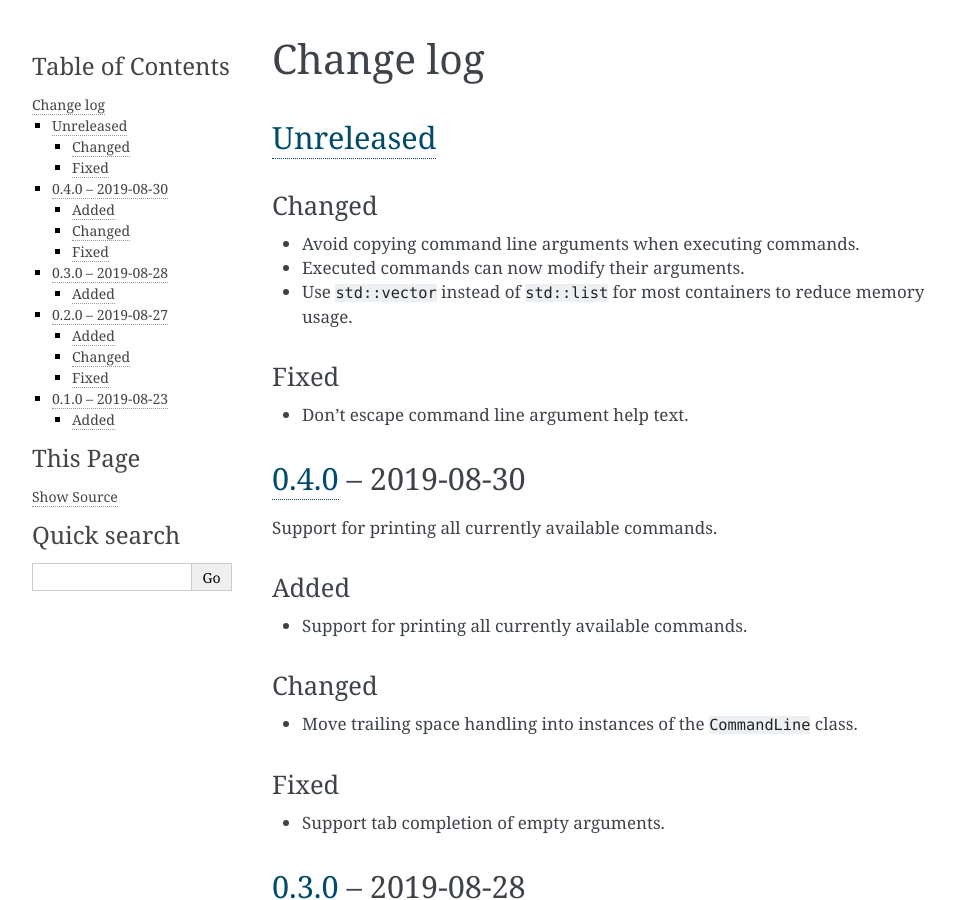
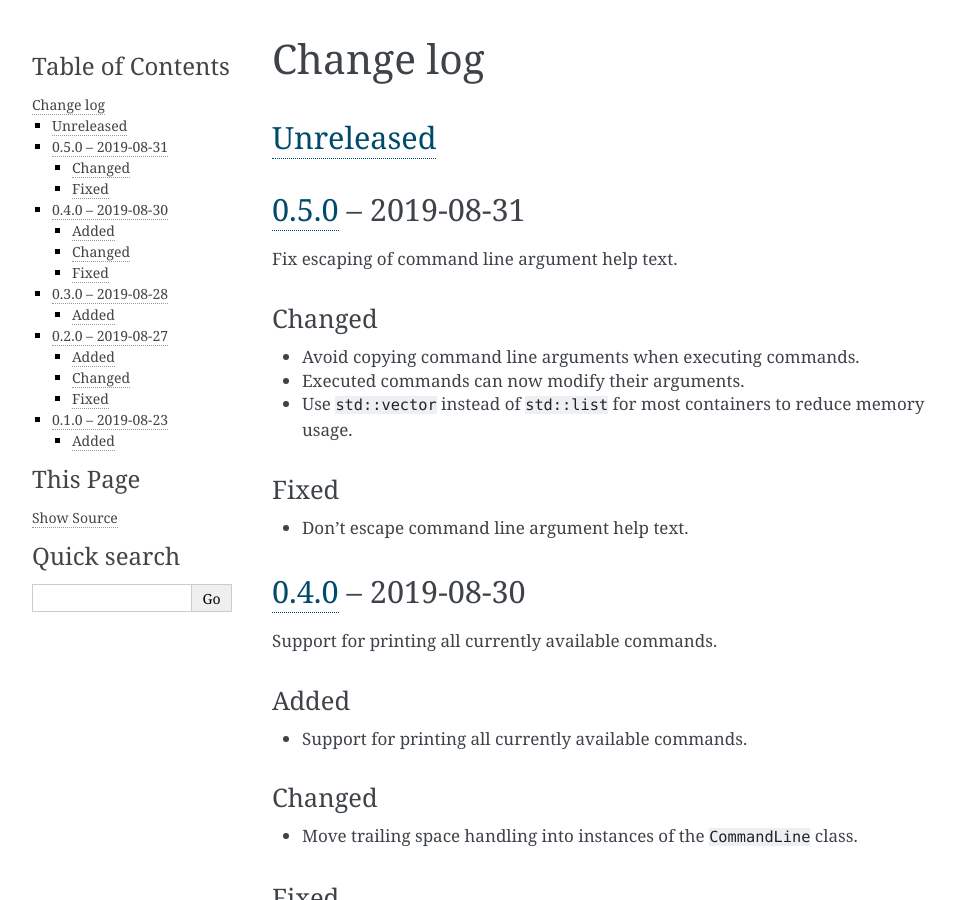
Before and after one commit to nomis/mcu-uuid-console, a Sphinx documentation site: the page built from docs/changelog.rst, in a window 1280 px wide and 900 px high. Shown: the whole window, without its empty margins (148-1103 px from the left). Built offline with Sphinx 7.4.7, drawn with Linux system fonts in a browser that asks for light colours.

Commit message:
Version 0.5.0

```diff
--- a/docs/changelog.rst
+++ b/docs/changelog.rst
@@ -3,6 +3,11 @@ Change log
 
 Unreleased_
 -----------
+
+0.5.0_ |--| 2019-08-31
+----------------------
+
+Fix escaping of command line argument help text.
 
 Changed
 ~~~~~~~
@@ -113,7 +118,8 @@ Added
 
 .. |--| unicode:: U+2013 .. EN DASH
 
-.. _Unreleased: https://github.com/nomis/mcu-uuid-console/compare/0.4.0...HEAD
+.. _Unreleased: https://github.com/nomis/mcu-uuid-console/compare/0.5.0...HEAD
+.. _0.5.0: https://github.com/nomis/mcu-uuid-console/compare/0.4.0...0.5.0
 .. _0.4.0: https://github.com/nomis/mcu-uuid-console/compare/0.3.0...0.4.0
 .. _0.3.0: https://github.com/nomis/mcu-uuid-console/compare/0.2.0...0.3.0
 .. _0.2.0: https://github.com/nomis/mcu-uuid-console/compare/0.1.0...0.2.0
--- a/library.json
+++ b/library.json
@@ -12,7 +12,7 @@
 		"type": "git",
 		"url": "https://github.com/nomis/mcu-uuid-console.git"
 	},
-	"version": "0.4.0",
+	"version": "0.5.0",
 	"license": "GPL-3.0-or-later",
 	"homepage": "https://mcu-uuid-console.readthedocs.io/",
 	"export": {
```
